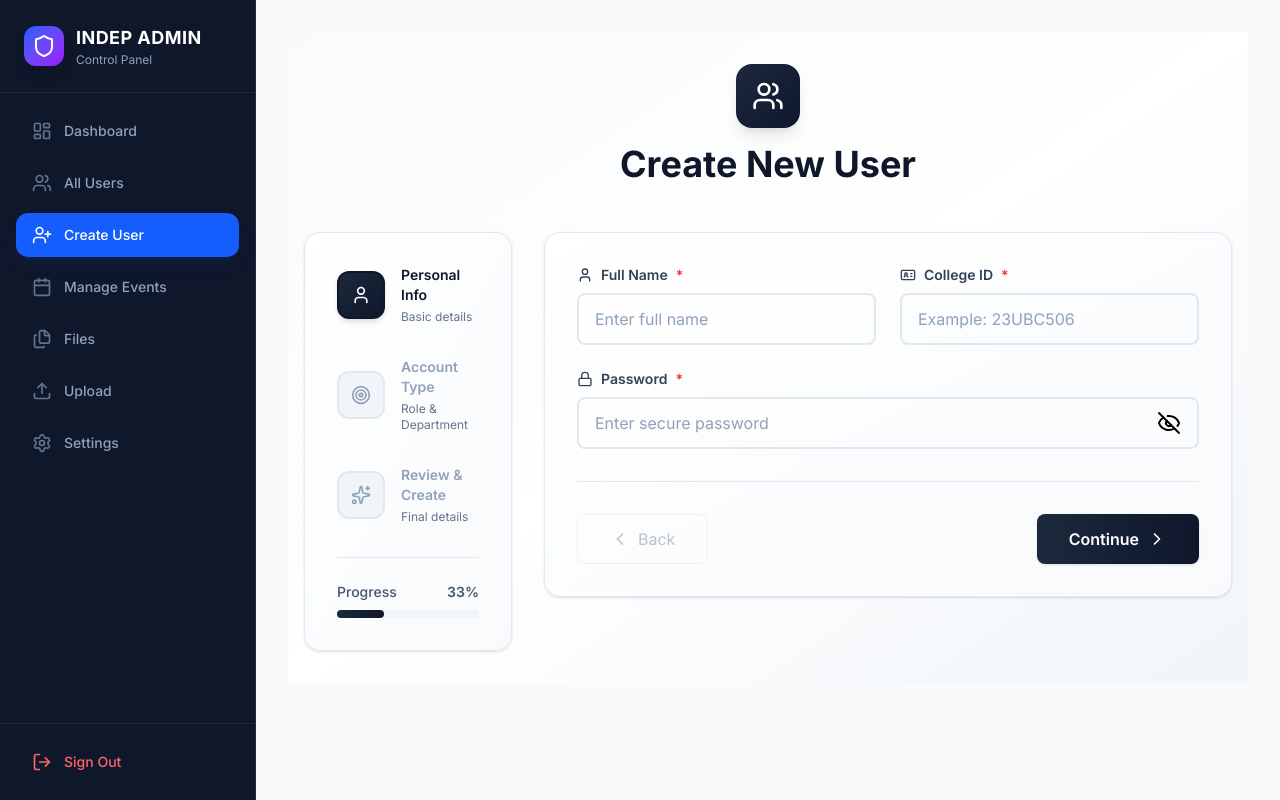
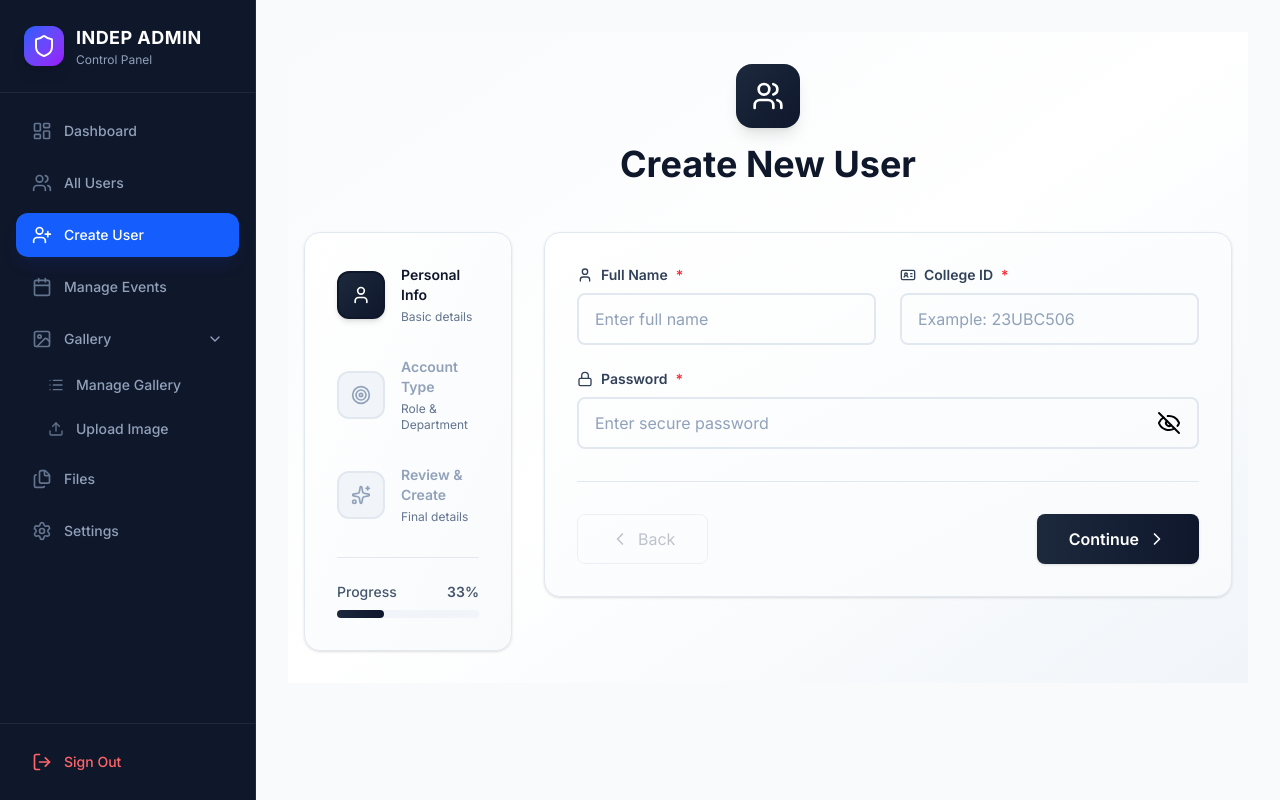
Before and after one commit to JWS-Technology/indep, a Next.js app: page /admin/create-user in a window 1280 px wide. Built offline with nearby package versions, Linux system fonts and the light colour scheme.

Commit message:
added gallery dropdown

```diff
--- a/components/admin/AdminSidebar.tsx
+++ b/components/admin/AdminSidebar.tsx
@@ -1,5 +1,6 @@
 "use client";
 
+import { useState, useEffect } from "react";
 import Link from "next/link";
 import { usePathname } from "next/navigation";
 import {
@@ -7,25 +8,42 @@ import {
     Users,
     UserPlus,
     Calendar,
-    Trophy,
     Settings,
     LogOut,
     Shield,
     Upload,
-    Files
+    Files,
+    Image as ImageIcon,
+    ChevronDown,
+    ChevronRight,
+    List
 } from "lucide-react";
 
 export default function AdminSidebar() {
     const pathname = usePathname();
+    const [openMenus, setOpenMenus] = useState<Record<string, boolean>>({
+        Gallery: true // Default open, or allow it to be closed
+    });
+
+    const toggleMenu = (name: string) => {
+        setOpenMenus(prev => ({ ...prev, [name]: !prev[name] }));
+    };
 
     const navItems = [
         { name: "Dashboard", href: "/admin/dashboard", icon: LayoutDashboard },
         { name: "All Users", href: "/admin/users", icon: Users },
-        { name: "Create User", href: "/admin/create-user", icon: UserPlus }, // Assuming you move the add-user page here
+        { name: "Create User", href: "/admin/create-user", icon: UserPlus },
         { name: "Manage Events", href: "/admin/events", icon: Calendar },
-        // { name: "Results", href: "/admin/results", icon: Trophy },
-        { name: "Files", href: "/admin/files", icon: Files   },
-        { name: "Upload", href: "/admin/upload", icon: Upload  },
+        {
+            name: "Gallery",
+            icon: ImageIcon,
+            href: "#", // Parent item
+            subItems: [
+                { name: "Manage Gallery", href: "/admin/gallery", icon: List },
+                { name: "Upload Image", href: "/admin/upload-gallery", icon: Upload },
+            ]
+        },
+        { name: "Files", href: "/admin/files", icon: Files },
         { name: "Settings", href: "/admin/settings", icon: Settings },
     ];
 
@@ -35,7 +53,7 @@ export default function AdminSidebar() {
     };
 
     return (
-        <aside className="w-64 bg-slate-900 text-white h-screen fixed left-0 top-0 flex flex-col border-r border-slate-800">
+        <aside className="w-64 bg-slate-900 text-white h-screen fixed left-0 top-0 flex flex-col border-r border-slate-800 z-50">
 
             {/* Logo Area */}
             <div className="p-6 border-b border-slate-800 flex items-center gap-3">
@@ -49,10 +67,52 @@ export default function AdminSidebar() {
             </div>
 
             {/* Navigation */}
-            <nav className="flex-1 p-4 space-y-2 overflow-y-auto">
+            <nav className="flex-1 p-4 space-y-2 overflow-y-auto custom-scrollbar">
                 {navItems.map((item) => {
                     const Icon = item.icon;
-                    const isActive = pathname === item.href;
+                    // Check if this item (or its sub-items) is currently active
+                    const isActive = item.href === pathname || item.subItems?.some(sub => sub.href === pathname);
+                    const hasSubItems = item.subItems && item.subItems.length > 0;
+                    const isOpen = openMenus[item.name];
+
+                    if (hasSubItems) {
+                        return (
+                            <div key={item.name} className="space-y-1">
+                                <button
+                                    onClick={() => toggleMenu(item.name)}
+                                    className={`w-full flex items-center justify-between px-4 py-3 rounded-xl transition-all duration-200 group ${isActive ? "bg-slate-800 text-white" : "text-slate-400 hover:bg-slate-800 hover:text-white"}`}
+                                >
+                                    <div className="flex items-center gap-3">
+                                        <Icon size={20} className={isActive ? "text-blue-400" : "text-slate-500 group-hover:text-white"} />
+                                        <span className="font-medium text-sm">{item.name}</span>
+                                    </div>
+                                    {isOpen ? <ChevronDown size={16} /> : <ChevronRight size={16} />}
+                                </button>
+
+                                {isOpen && (
+                                    <div className="pl-4 space-y-1">
+                                        {item.subItems!.map((sub) => {
+                                            const SubIcon = sub.icon;
+                                            const isSubActive = pathname === sub.href;
+                                            return (
+                                                <Link
+                                                    key={sub.name}
+                                                    href={sub.href}
+                                                    className={`flex items-center gap-3 px-4 py-2.5 rounded-lg transition-all duration-200 ${isSubActive
+                                                            ? "bg-blue-600 text-white shadow-lg shadow-blue-900/20"
+                                                            : "text-slate-400 hover:bg-slate-800 hover:text-white"
+                                                        }`}
+                                                >
+                                                    {SubIcon && <SubIcon size={16} className={isSubActive ? "text-white" : "text-slate-500"} />}
+                                                    <span className="font-medium text-sm">{sub.name}</span>
+                                                </Link>
+                                            )
+                                        })}
+                                    </div>
+                                )}
+                            </div>
+                        );
+                    }
 
                     return (
                         <Link
```
